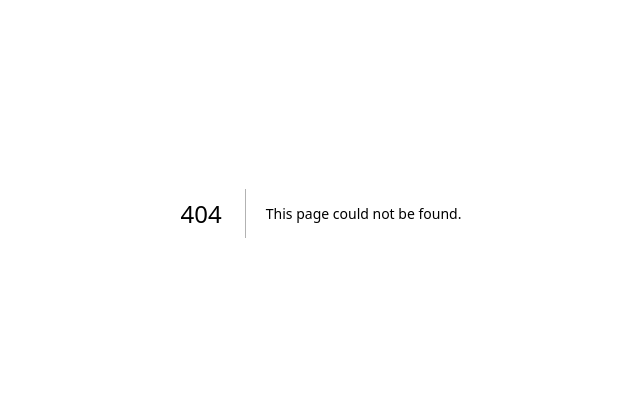
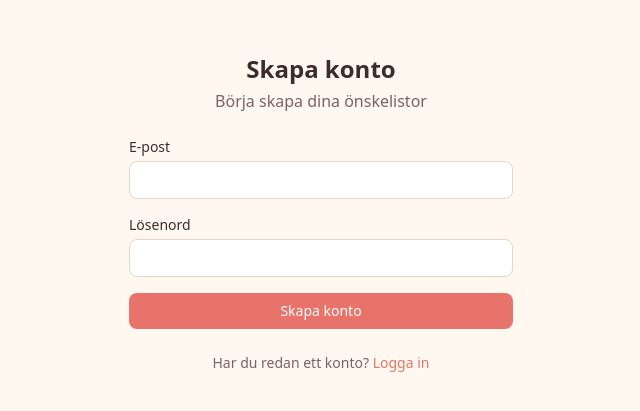
Before and after one commit to mpdreyer/onskelista, a Next.js app in the folder frontend/: page /signup in a window 1280 px wide. Before the commit this address had no page. Shown: the part 187-598 px from the top of the page, without its empty margins (319-959 px from the left). Built offline with nearby package versions, Linux system fonts and the light colour scheme; no server answers.

Commit message:
feat: add auth provider, login and signup pages

```diff
--- /dev/null
+++ b/frontend/src/lib/auth.tsx
@@ -0,0 +1,57 @@
+import { createContext, useContext, useEffect, useState, ReactNode } from "react"
+import { User } from "@supabase/supabase-js"
+import { supabase } from "./supabase"
+import { useRouter } from "next/router"
+
+interface AuthContextType {
+  user: User | null
+  loading: boolean
+  signOut: () => Promise<void>
+}
+
+const AuthContext = createContext<AuthContextType>({
+  user: null,
+  loading: true,
+  signOut: async () => {},
+})
+
+export function AuthProvider({ children }: { children: ReactNode }) {
+  const [user, setUser] = useState<User | null>(null)
+  const [loading, setLoading] = useState(true)
+  const router = useRouter()
+
+  useEffect(() => {
+    supabase.auth.getSession().then(({ data: { session } }) => {
+      setUser(session?.user ?? null)
+      setLoading(false)
+    })
+
+    const { data: { subscription } } = supabase.auth.onAuthStateChange((_event, session) => {
+      setUser(session?.user ?? null)
+      setLoading(false)
+    })
+
+    return () => subscription.unsubscribe()
+  }, [])
+
+  useEffect(() => {
+    if (!loading && !user && router.pathname.startsWith("/admin")) {
+      router.replace("/login")
+    }
+  }, [user, loading, router])
+
+  const signOut = async () => {
+    await supabase.auth.signOut()
+    router.push("/")
+  }
+
+  return (
+    <AuthContext.Provider value={{ user, loading, signOut }}>
+      {children}
+    </AuthContext.Provider>
+  )
+}
+
+export function useAuth() {
+  return useContext(AuthContext)
+}
--- a/frontend/src/pages/_app.tsx
+++ b/frontend/src/pages/_app.tsx
@@ -1,12 +1,13 @@
 import type { AppProps } from "next/app"
 import "@/styles/globals.css"
 import { Toaster } from "sonner"
+import { AuthProvider } from "@/lib/auth"
 
 export default function App({ Component, pageProps }: AppProps) {
   return (
-    <>
+    <AuthProvider>
       <Component {...pageProps} />
       <Toaster position="bottom-center" richColors />
-    </>
+    </AuthProvider>
   )
 }
--- /dev/null
+++ b/frontend/src/pages/login.tsx
@@ -0,0 +1,79 @@
+import { useState, FormEvent } from "react"
+import { supabase } from "@/lib/supabase"
+import { useRouter } from "next/router"
+import Link from "next/link"
+import { toast } from "sonner"
+
+export default function LoginPage() {
+  const [email, setEmail] = useState("")
+  const [password, setPassword] = useState("")
+  const [loading, setLoading] = useState(false)
+  const router = useRouter()
+
+  async function handleSubmit(e: FormEvent) {
+    e.preventDefault()
+    setLoading(true)
+
+    const { error } = await supabase.auth.signInWithPassword({ email, password })
+
+    if (error) {
+      toast.error("Inloggningen misslyckades: " + error.message)
+      setLoading(false)
+      return
+    }
+
+    router.push("/admin")
+  }
+
+  return (
+    <div className="min-h-screen flex items-center justify-center px-4">
+      <div className="w-full max-w-sm space-y-6">
+        <div className="text-center">
+          <h1 className="text-2xl font-bold">Logga in</h1>
+          <p className="text-muted-foreground mt-1">Hantera dina önskelistor</p>
+        </div>
+
+        <form onSubmit={handleSubmit} className="space-y-4">
+          <div>
+            <label htmlFor="email" className="block text-sm font-medium mb-1">E-post</label>
+            <input
+              id="email"
+              type="email"
+              value={email}
+              onChange={(e) => setEmail(e.target.value)}
+              required
+              className="w-full rounded-md border border-border bg-white px-3 py-2 text-sm focus:outline-none focus:ring-2 focus:ring-ring"
+            />
+          </div>
+
+          <div>
+            <label htmlFor="password" className="block text-sm font-medium mb-1">Lösenord</label>
+            <input
+              id="password"
+              type="password"
+              value={password}
+              onChange={(e) => setPassword(e.target.value)}
+              required
+              className="w-full rounded-md border border-border bg-white px-3 py-2 text-sm focus:outline-none focus:ring-2 focus:ring-ring"
+            />
+          </div>
+
+          <button
+            type="submit"
+            disabled={loading}
+            className="w-full rounded-md bg-primary px-4 py-2 text-sm font-medium text-primary-foreground hover:opacity-90 disabled:opacity-50"
+          >
+            {loading ? "Loggar in..." : "Logga in"}
+          </button>
+        </form>
+
+        <p className="text-center text-sm text-muted-foreground">
+          Inget konto?{" "}
+          <Link href="/signup" className="text-primary hover:underline">
+            Registrera dig
+          </Link>
+        </p>
+      </div>
+    </div>
+  )
+}
--- /dev/null
+++ b/frontend/src/pages/signup.tsx
@@ -0,0 +1,81 @@
+import { useState, FormEvent } from "react"
+import { supabase } from "@/lib/supabase"
+import { useRouter } from "next/router"
+import Link from "next/link"
+import { toast } from "sonner"
+
+export default function SignupPage() {
+  const [email, setEmail] = useState("")
+  const [password, setPassword] = useState("")
+  const [loading, setLoading] = useState(false)
+  const router = useRouter()
+
+  async function handleSubmit(e: FormEvent) {
+    e.preventDefault()
+    setLoading(true)
+
+    const { error } = await supabase.auth.signUp({ email, password })
+
+    if (error) {
+      toast.error("Registreringen misslyckades: " + error.message)
+      setLoading(false)
+      return
+    }
+
+    toast.success("Konto skapat! Kontrollera din e-post för att verifiera.")
+    router.push("/login")
+  }
+
+  return (
+    <div className="min-h-screen flex items-center justify-center px-4">
+      <div className="w-full max-w-sm space-y-6">
+        <div className="text-center">
+          <h1 className="text-2xl font-bold">Skapa konto</h1>
+          <p className="text-muted-foreground mt-1">Börja skapa dina önskelistor</p>
+        </div>
+
+        <form onSubmit={handleSubmit} className="space-y-4">
+          <div>
+            <label htmlFor="email" className="block text-sm font-medium mb-1">E-post</label>
+            <input
+              id="email"
+              type="email"
+              value={email}
+              onChange={(e) => setEmail(e.target.value)}
+              required
+              className="w-full rounded-md border border-border bg-white px-3 py-2 text-sm focus:outline-none focus:ring-2 focus:ring-ring"
+            />
+          </div>
+
+          <div>
+            <label htmlFor="password" className="block text-sm font-medium mb-1">Lösenord</label>
+            <input
+              id="password"
+              type="password"
+              value={password}
+              onChange={(e) => setPassword(e.target.value)}
+              required
+              minLength={6}
+              className="w-full rounded-md border border-border bg-white px-3 py-2 text-sm focus:outline-none focus:ring-2 focus:ring-ring"
+            />
+          </div>
+
+          <button
+            type="submit"
+            disabled={loading}
+            className="w-full rounded-md bg-primary px-4 py-2 text-sm font-medium text-primary-foreground hover:opacity-90 disabled:opacity-50"
+          >
+            {loading ? "Skapar konto..." : "Skapa konto"}
+          </button>
+        </form>
+
+        <p className="text-center text-sm text-muted-foreground">
+          Har du redan ett konto?{" "}
+          <Link href="/login" className="text-primary hover:underline">
+            Logga in
+          </Link>
+        </p>
+      </div>
+    </div>
+  )
+}
```
